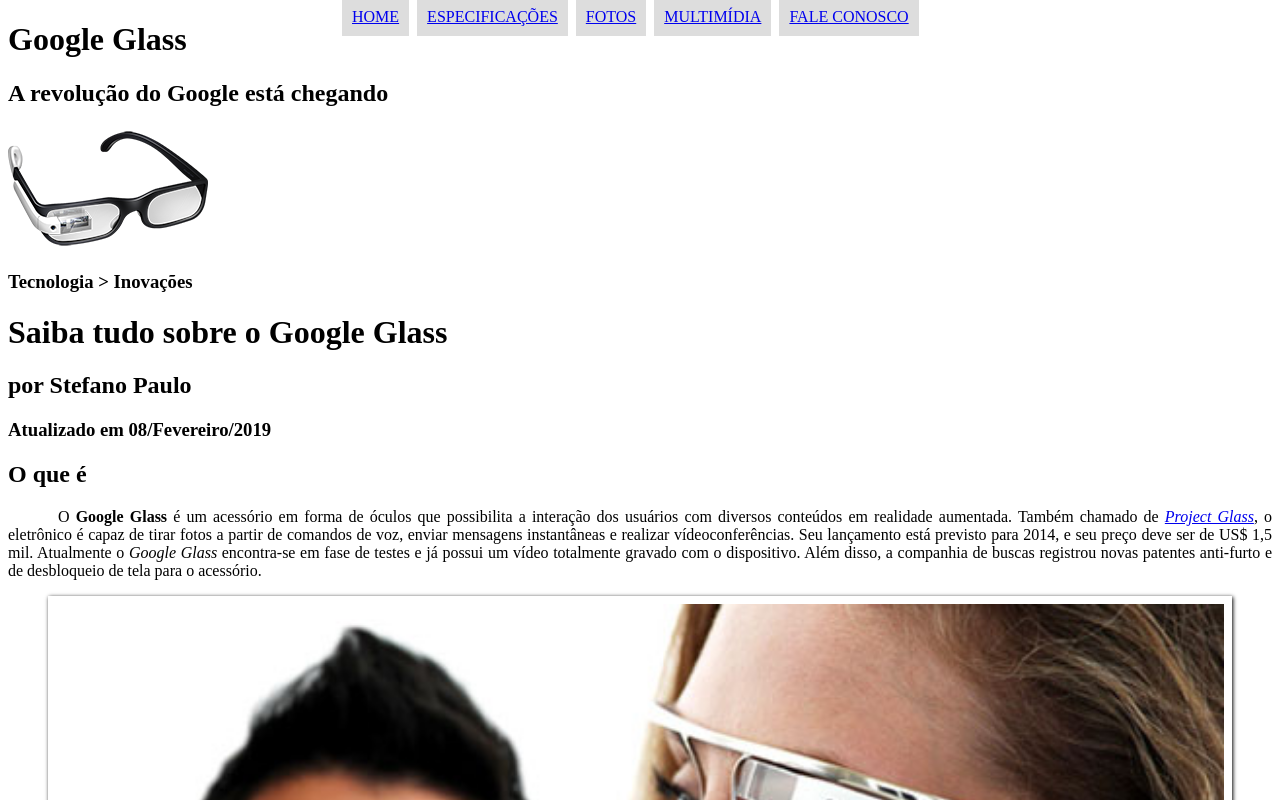
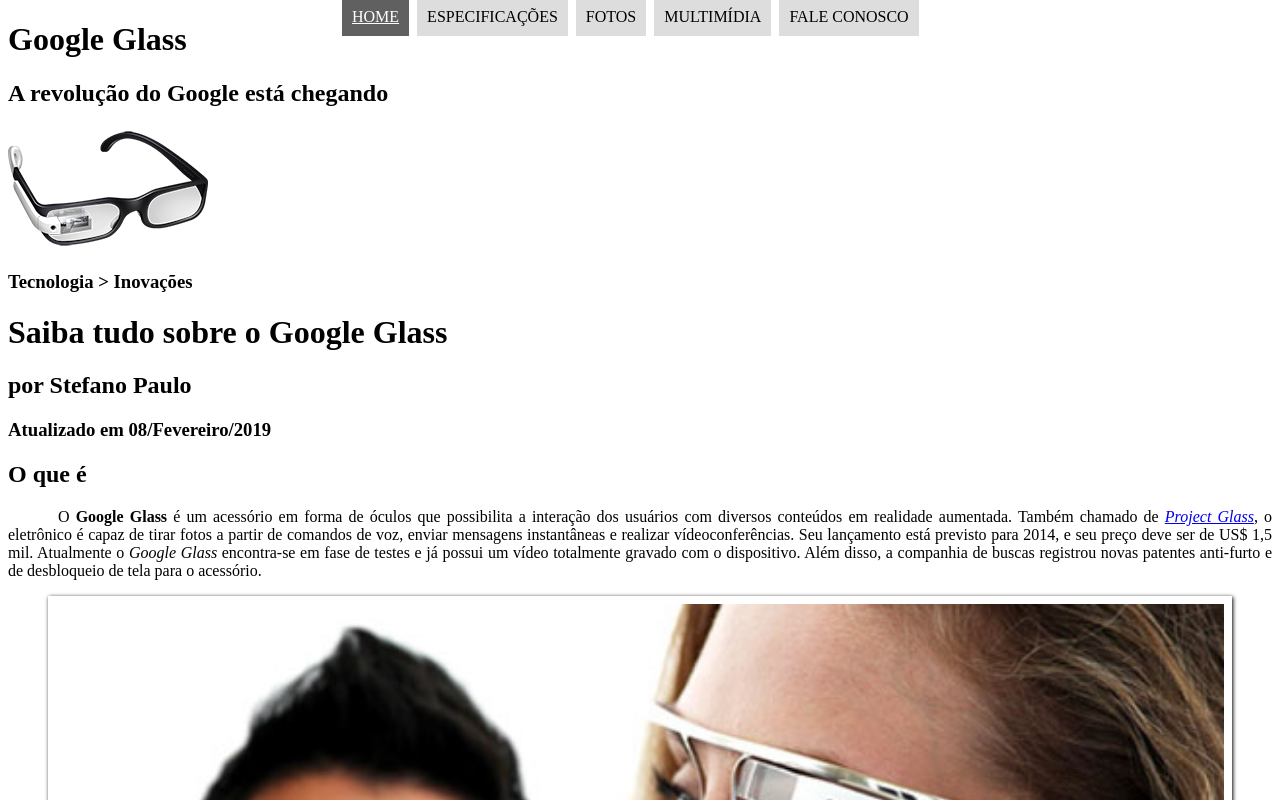
Before and after one commit to stefanopaulo/html-course-project-google-glass, a plain HTML site: page index.html in a window 1280 px wide. In both pictures the pointer is over the item "HOME". Shown: the top 800 px of the page. Drawn offline with Linux system fonts and the light colour scheme.

Commit message:
efeitos visuais em CSS3

```diff
--- a/_css/estilo.css
+++ b/_css/estilo.css
@@ -53,6 +53,21 @@
     background-color: #dddddd;
     padding: 10px;
     margin: 2px;
+    transition: background-color 1s;
+}
+
+nav#menu li:hover{
+    background-color: #606060;
+}
+
+nav#menu a{
+    text-decoration: none;
+    color: #000;
+}
+
+nav#menu a:hover{
+    color: #ffffff;
+    text-decoration: underline;
 }
 
 nav#menu h1{
```
